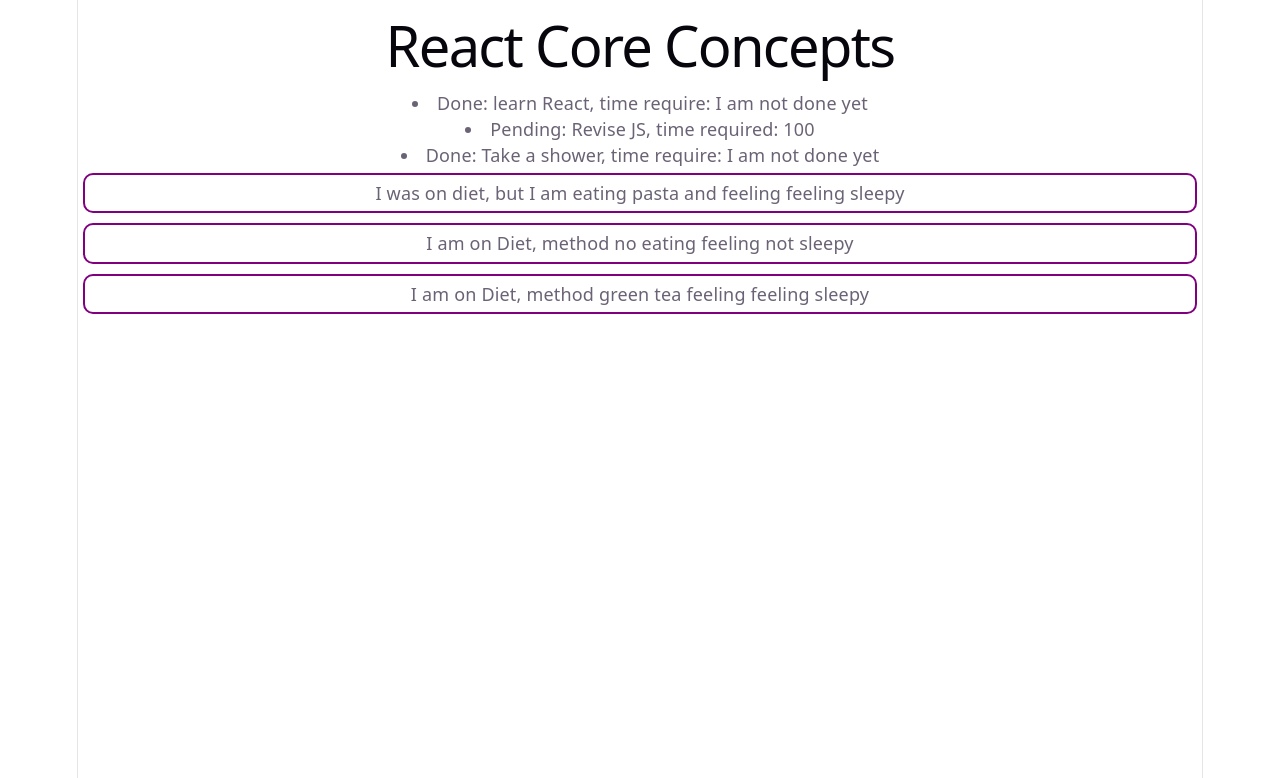
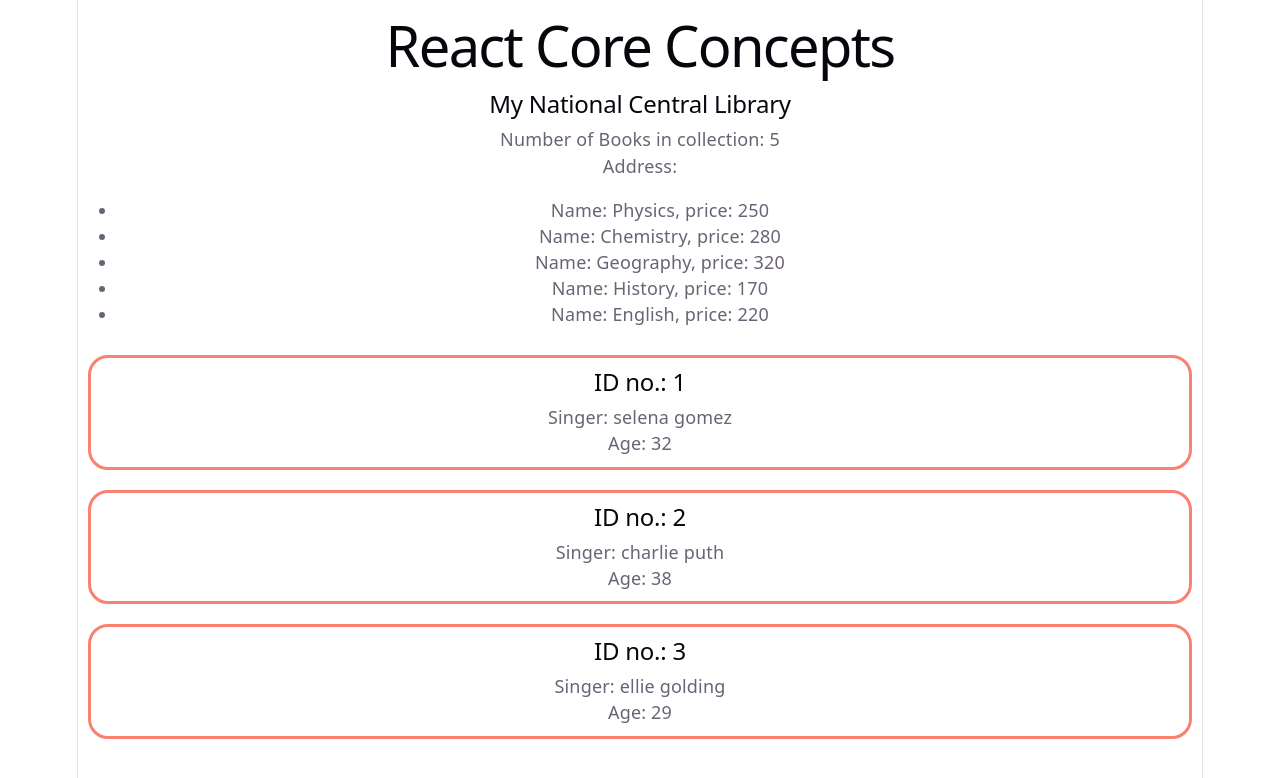
Before and after one commit to MstIsratJahanAnika/Explore-Core-React, a React (Vite) app: page / in a window 1280 px wide. Shown: the top 778 px of the page. Built offline with nearby package versions, Linux system fonts and the light colour scheme.

Commit message:
use components inside another component

```diff
--- /dev/null
+++ b/src/Actor.jsx
@@ -0,0 +1,3 @@
+export default function Actor({nayok}){  //props ta pathate hobe
+    return <li>Actor: {nayok}</li>
+}
--- a/src/App.css
+++ b/src/App.css
@@ -184,7 +184,8 @@
 }
 
 
-.student{
+/* ek e class property ekadhik class a use kora */
+.student, .singer{
   margin: 10px;
   padding: 10px;
   border-radius: 20px;
--- a/src/App.jsx
+++ b/src/App.jsx
@@ -4,6 +4,13 @@
 import ToDo from './Todo'; //ToDo nam er function import koro Todo file theke
 
 import { EatAndSleep } from './EatAndSleep';
+
+// import Actor from './Actor';
+
+import Singer from './Singer';
+
+
+import Library from './Library';
 
 function App() {
 
@@ -18,29 +25,71 @@
   const time = 50;
 
   const sleep = "feeling sleepy";
+
+  const actors = ['Bappa Raj', 'Omar Sani', 'Salman Shah', 'Dipjol', 'Ananta Jalil'];
+
+  const singers = [
+    {id:1, name: 'selena gomez', age: 32},
+    {id:2, name: 'charlie puth', age: 38},
+    {id:3, name: 'ellie golding', age: 29}
+  ]
+
+
+  const Books = [
+    {id: 1, subject: 'Physics', price: 250},
+    {id: 2, subject: 'Chemistry', price: 280},
+    {id: 3, subject: 'Geography', price: 320},
+    {id: 4, subject: 'History', price: 170},
+    {id: 5, subject: 'English', price: 220}
+  ]
   return (
 
     <>
       <h1>React Core Concepts</h1>
+
+      {/* Library component use */}
+      <Library collection = {Books}></Library>
+      {/* ei collection ta props hishebe LIbrary function a receive hobe  */}
+
+    {/* array er proti ta element paoar jonno map, forEach use kora hoy*/}
+
+    {/* JSX er moddhe pure javascript likhte curly braces diye moddhe likhte hobe */}
+
+    {/* singers der jonno */}
+    {
+      singers.map( singer => <Singer key={singer.id} serial={singer}></Singer>) // ek ek ta element object
+      // react chay proti ta element er unique id thakuk, na thakle problem nei(error dekhay just) but deya better
+    }
+
+    {/* {
+      //actors.map( actor => actor.toUpperCase()) //ekhane upparcase korar jaygay component call
+
+      // component call er maddhome same jinish
+      actors.map( actor => <Actor nayok = {actor}></Actor>) // Actor-> component, nayok->props er nam, actor-> loop variable
+
+    } */}
+
+
+
       {/* <ToDo task="learn React" isDone={true} time={time}></ToDo> */}
-      <ToDo task="learn React" isDone={true} time=""></ToDo>
+      {/* <ToDo task="learn React" isDone={true} time=""></ToDo>
       <ToDo task="Revise JS" isDone={false}></ToDo>
-      <ToDo task="Take a shower" isDone={true}></ToDo>
+      <ToDo task="Take a shower" isDone={true}></ToDo> */}
 
 
       {/* practice function part */}
-      <EatAndSleep
+      {/* <EatAndSleep
         eat="pasta"
         diet={false}
         sleepy={sleep}>
-      </EatAndSleep>
+      </EatAndSleep> */}
 
-      <EatAndSleep
+      {/* <EatAndSleep
         eat="no eating"
         diet={true}>
-      </EatAndSleep>
+      </EatAndSleep> */}
 
-      <EatAndSleep eat="green tea" diet={true} sleepy={sleep}></EatAndSleep>
+      {/* <EatAndSleep eat="green tea" diet={true} sleepy={sleep}></EatAndSleep> */}
       {/* isDone ekta property */}
 
       {/* <Student name="Anika" dept="CSE" sem="4th"></Student>
--- /dev/null
+++ b/src/Book.jsx
@@ -0,0 +1,5 @@
+export default function Book ({bookInfo}){
+    console.log('Each Book Information', bookInfo);//success
+
+    return <li>Name: {bookInfo.subject}, price: {bookInfo.price}</li>
+}
--- /dev/null
+++ b/src/Library.jsx
@@ -0,0 +1,27 @@
+// Library component er moddhe Book component use
+import Book from "./Book";
+
+export default function Library({collection}){
+    return (
+        <div>
+            <h2>My National Central Library</h2>
+
+            {/* array er length, koto gula element ache */}
+            <p>Number of Books in collection: {collection.length}</p>
+            <p>Address: </p>
+
+            {/* jsx er maddhome array elements er moddhe loop through */}
+            <ul>
+
+                {/* js likhar jonno */}
+                {
+                    // proti ta element er jonno Book component kaj korbe
+                    collection.map(book => <Book key={book.id} bookInfo ={book}></Book>)
+                    // Book component receive
+                    //Book component er moddhe book info props jacche jeta oi function a receive hobe
+                    //bookInfo ta object pass hobe, proti ta boi arki
+                }
+            </ul>
+        </div>
+    )
+}
--- /dev/null
+++ b/src/Singer.jsx
@@ -0,0 +1,13 @@
+// css import
+import './App.css';
+
+export default function Singer({serial}){
+    console.log(serial);
+    return (
+        <div className='singer'>
+            <h2>ID no.: {serial.id}</h2>
+            <p>Singer: {serial.name}</p>
+            <p>Age: {serial.age}</p>
+        </div>
+    )
+}
```
Also changed, not shown: src/summary.jsx (added, +10 -0 lines).
